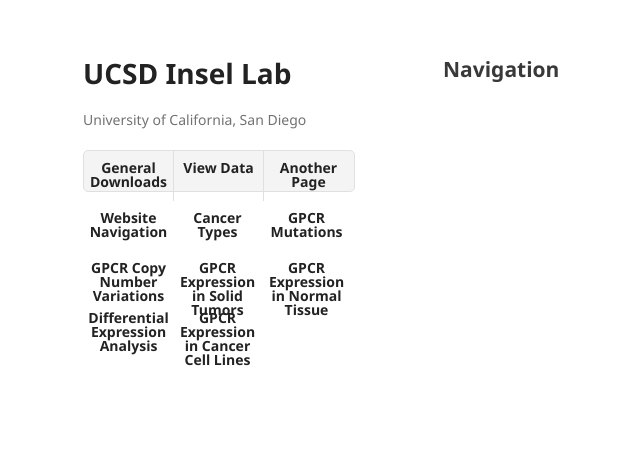
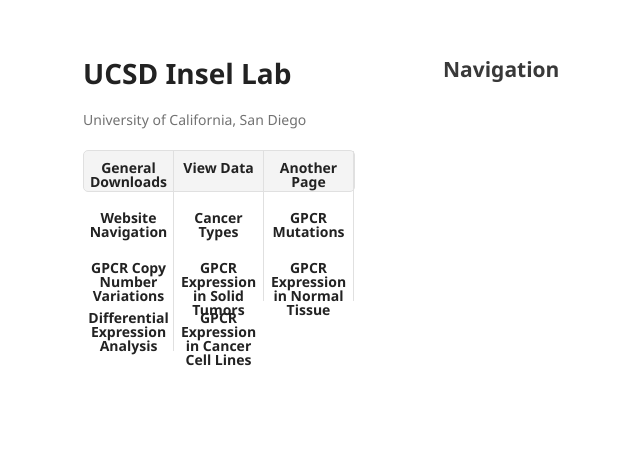
Before and after one commit to insellab/insellab.github.io, a Jekyll site: the page built from navigation.md, in a window 1280 px wide. Shown: the top 455 px of the page, without its empty margins (127-767 px from the left). Built offline with Jekyll 4.4.1, drawn with Linux system fonts in a browser that asks for light colours; our own code applies the rules of GitHub Pages for plain Markdown files.

Commit message:
Update jekyll-theme-minimal.scss

```diff
--- a/_sass/jekyll-theme-minimal.scss
+++ b/_sass/jekyll-theme-minimal.scss
@@ -144,7 +144,7 @@ header ul a {
   text-align:center;
   padding-top:10px;
   padding-bottom:10px;
-  height:50px;
+  height:40px;
 }
 
 header ul a:hover {
@@ -160,7 +160,7 @@ strong {
   font-weight:700;
 }
 
-header ul li + li + li {
+header ul li + li + li + li + li + li + li + li + li + li + li {
   border-right:none;
   width:89px;
 }
```
